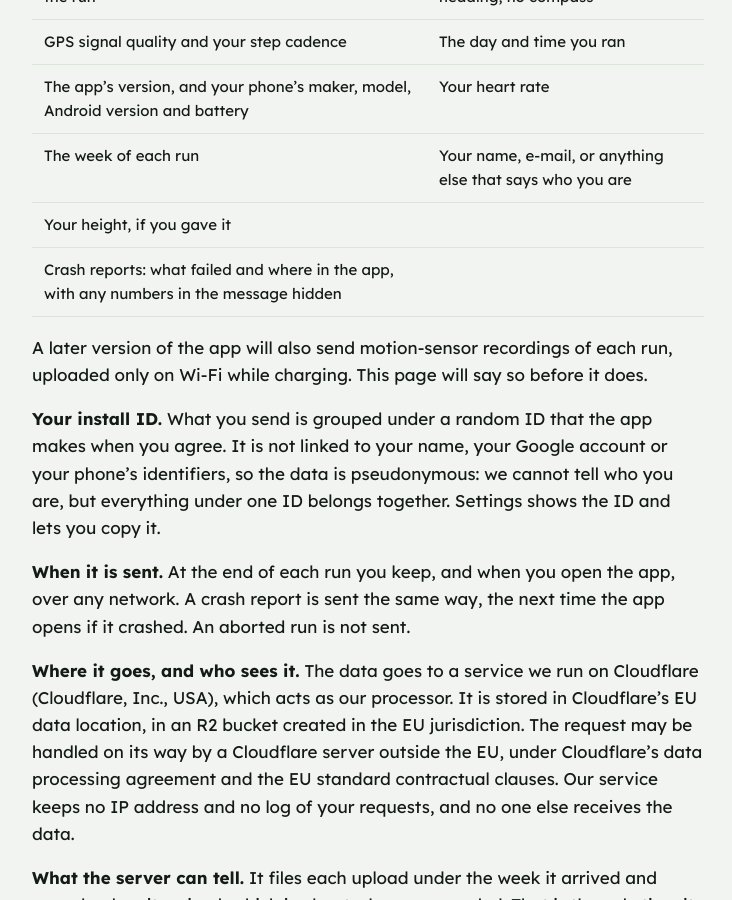
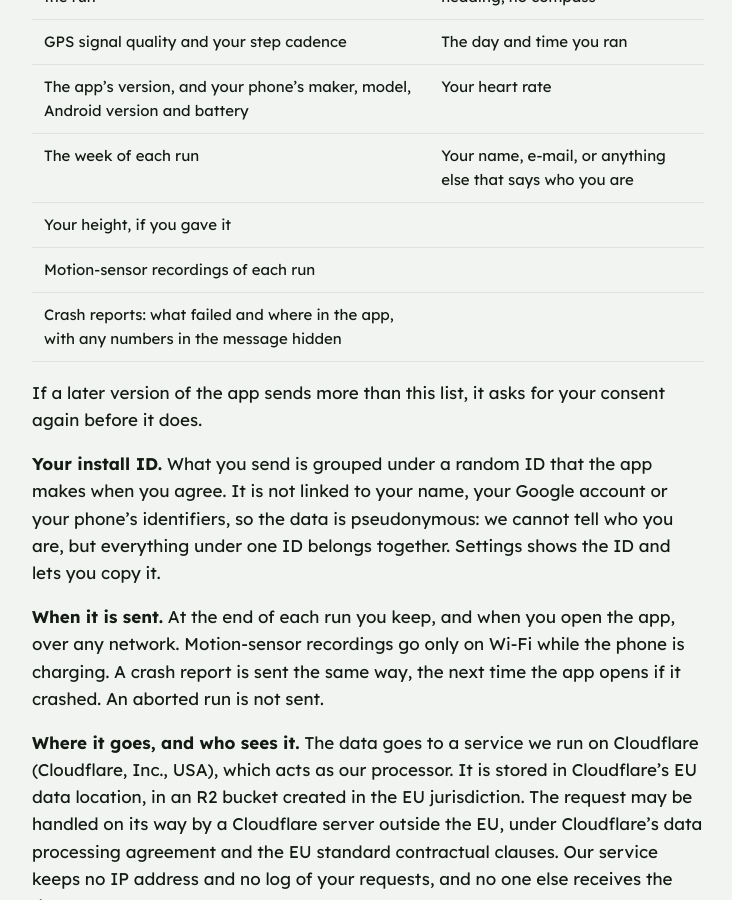
Before and after one commit to joergdietrich/ThePacer-Web, a Jekyll site: the page built from privacy.md, in a window 1280 px wide and 900 px high, scrolled down 2465 px. Shown: the whole window, without its empty margins (272-1004 px from the left). Built offline with Jekyll 4.4.1, drawn with Linux system fonts in a browser that asks for light colours; some of the changed text lies outside the part shown.

Commit message:
List motion-sensor recordings among what is sent
Agreeing to share covers them; only a later widening asks again.

Co-Authored-By: Claude Opus 5.5 <noreply@anthropic.com>

```diff
--- a/privacy.md
+++ b/privacy.md
@@ -41,7 +41,7 @@ Heart rate counts as health data. The app records it only from a chest strap tha
 | Foreground service, wake lock | Keeping a session, its beat and its cues running while the phone is locked. |
 | Internet | Sending your runs and crash reports, only if you agreed to share them. |
 
-The app reads the phone's motion sensors to measure your cadence. Android needs no permission for this. The readings stay on your phone; if you share your runs, the cadence measured from them is sent.
+The app reads the phone's motion sensors to measure your cadence. Android needs no permission for this. If you share your runs, recordings of these readings are sent with them; otherwise the readings stay on your phone.
 
 ### When you share a run
 
@@ -58,13 +58,14 @@ The app asks once, during setup, whether you want to share your runs, and Settin
 | The app's version, and your phone's maker, model, Android version and battery | Your heart rate |
 | The week of each run | Your name, e-mail, or anything else that says who you are |
 | Your height, if you gave it | |
+| Motion-sensor recordings of each run | |
 | Crash reports: what failed and where in the app, with any numbers in the message hidden | |
 
-A later version of the app will also send motion-sensor recordings of each run, uploaded only on Wi-Fi while charging. This page will say so before it does.
+If a later version of the app sends more than this list, it asks for your consent again before it does.
 
 **Your install ID.** What you send is grouped under a random ID that the app makes when you agree. It is not linked to your name, your Google account or your phone's identifiers, so the data is pseudonymous: we cannot tell who you are, but everything under one ID belongs together. Settings shows the ID and lets you copy it.
 
-**When it is sent.** At the end of each run you keep, and when you open the app, over any network. A crash report is sent the same way, the next time the app opens if it crashed. An aborted run is not sent.
+**When it is sent.** At the end of each run you keep, and when you open the app, over any network. Motion-sensor recordings go only on Wi-Fi while the phone is charging. A crash report is sent the same way, the next time the app opens if it crashed. An aborted run is not sent.
 
 **Where it goes, and who sees it.** The data goes to a service we run on Cloudflare (Cloudflare, Inc., USA), which acts as our processor. It is stored in Cloudflare's EU data location, in an R2 bucket created in the EU jurisdiction. The request may be handled on its way by a Cloudflare server outside the EU, under Cloudflare's data processing agreement and the EU standard contractual clauses. Our service keeps no IP address and no log of your requests, and no one else receives the data.
 
```
Also changed, not shown: other parts of privacy.md (+1 -1 lines).
